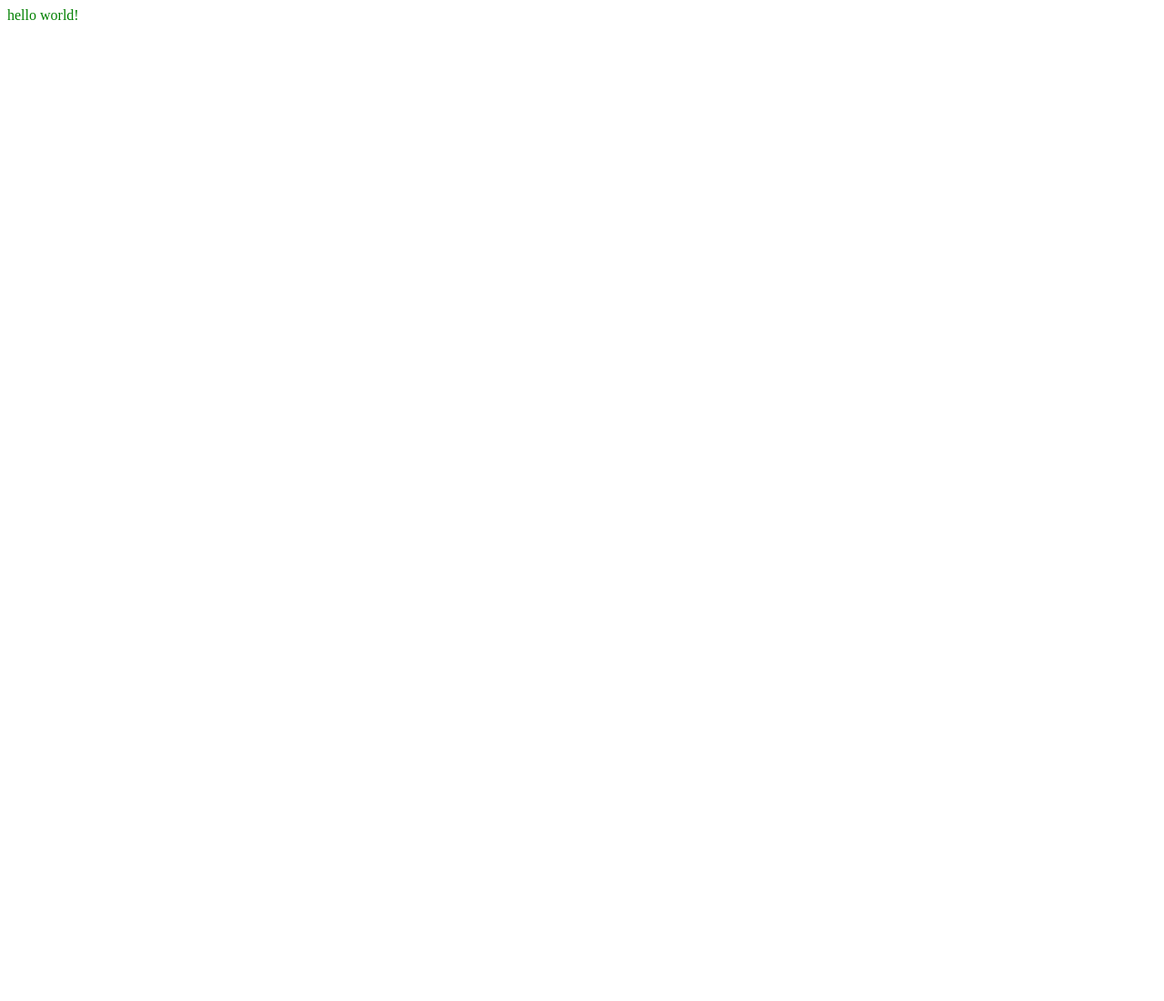
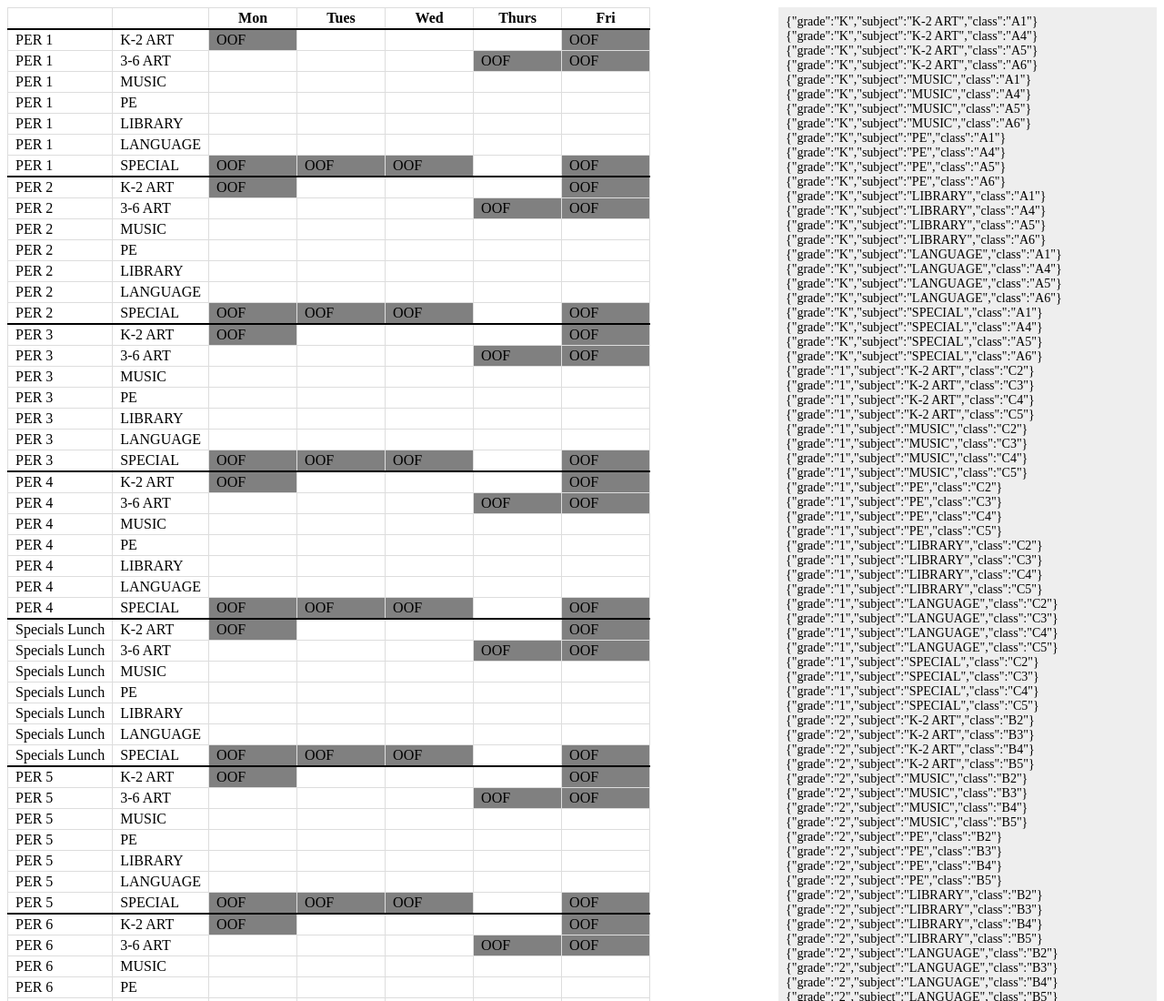
Before and after one commit to robkiessling/scheduler, a website built with webpack: page src/index.html in a window 1280 px wide. Shown: the top 1100 px of the page at 91% size. Before the commit the page ends 800 px from the top, so only its background shows below. Built offline with nearby package versions, Linux system fonts and the light colour scheme.

Commit message:
initial constants and rendering

```diff
--- a/package.json
+++ b/package.json
@@ -35,5 +35,8 @@
     "webpack": "^5.76.1",
     "webpack-cli": "^5.0.1",
     "webpack-dev-server": "^4.11.1"
+  },
+  "dependencies": {
+    "jquery": "^3.6.4"
   }
 }
--- /dev/null
+++ b/src/helpers.js
@@ -0,0 +1,5 @@
+
+
+export function checkForDuplicates(array) {
+    return new Set(array).size !== array.length;
+}
--- a/src/index.html
+++ b/src/index.html
@@ -5,8 +5,11 @@
     <title>Scheduler</title>
 </head>
 <body>
-<div id="hello-world">
-    hello world!
+<div id="output">
+    <div id="output-table-container">
+        <table id="output-table"></table>
+    </div>
+    <div id="remaining"></div>
 </div>
 </body>
 </html>
--- a/src/index.js
+++ b/src/index.js
@@ -1,3 +1,134 @@
 import './stylesheets/app.scss'
+import {renderRemaining, renderTable} from './rendering';
+import {checkForDuplicates} from "./helpers";
 
-console.log('hello world!');
+export const OOF = 'OOF'
+export const LUNCH = 'LUNCH'
+
+export const periods = [
+    { id: 'PER 1', timeRange: '8:10 - 8:55', blockGrades: [], lunch: false },
+    { id: 'PER 2', timeRange: '9:00 - 9:45', blockGrades: [], lunch: false },
+    { id: 'PER 3', timeRange: '10:05 - 10:50', blockGrades: [], lunch: false },
+    { id: 'PER 4', timeRange: '10:55 - 11:40', blockGrades: ['P','K','1','2'], lunch: true },
+    { id: 'Specials Lunch', timeRange: '11:45 - 12:25', blockGrades: ['3','4','5','6'], lunch: true },
+    { id: 'PER 5', timeRange: '12:30 - 1:15', blockGrades: [], lunch: false },
+    { id: 'PER 6', timeRange: '1:20 - 2:05', blockGrades: [], lunch: false },
+];
+
+export const dows = [
+    { id: 'M', name: 'Mon' },
+    { id: 'T', name: 'Tues' },
+    { id: 'W', name: 'Wed' },
+    { id: 'R', name: 'Thurs' },
+    { id: 'F', name: 'Fri' },
+]
+
+export let grades = [
+    // { id: 'P', color: 'lightpink', classes: ['P1'] },
+    { id: 'K', color: 'indianred', classes: ['A1', 'A4', 'A5', 'A6'] },
+    { id: '1', color: 'gold', classes: ['C2', 'C3', 'C4', 'C5'] },
+    { id: '2', color: 'darkorange', classes: ['B2', 'B3', 'B4', 'B5'] },
+    { id: '3', color: 'olivedrab', classes: ['B24', 'B25', 'B26'] },
+    { id: '4', color: 'mediumpurple', classes: ['C24', 'C25', 'C26'] },
+    { id: '5', color: 'plum', classes: ['C21', 'C22', 'C23'] },
+    { id: '6', color: 'aqua', classes: ['B21', 'B22', 'B23'] },
+];
+
+export let subjects = [
+    { id: 'K-2 ART', blockDows: ['M','F'], blockGrades: ['3','4','5','6'] },
+    { id: '3-6 ART', blockDows: ['R','F'], blockGrades: ['P','K','1','2'] },
+    { id: 'MUSIC', blockDows: [], blockGrades: [] },
+    { id: 'PE', blockDows: [], blockGrades: [] },
+    { id: 'LIBRARY', blockDows: [], blockGrades: [] },
+    { id: 'LANGUAGE', blockDows: [], blockGrades: [] },
+    { id: 'SPECIAL', blockDows: ['M','T','W','F'], blockGrades: [] }, // TODO forces special to a single day
+];
+
+export let dayPriority = ['T','W','R','M','F'];
+export let periodPriority = ['PER 6','PER 5','Specials Lunch','PER 4','PER 3','PER 2','PER 1'];
+
+export let result;
+export let remaining;
+export let classLookup;
+
+function initResult() {
+    result = [];
+    dows.forEach(dow => {
+        let dowResult = [];
+        periods.forEach(period => {
+            let periodResult = [];
+            subjects.forEach(subject => {
+                periodResult.push(subject.blockDows.includes(dow.id) ? OOF : null);
+            });
+            dowResult.push(periodResult);
+        });
+        result.push(dowResult);
+    });
+    console.log(result);
+}
+
+function initRemaining() {
+    remaining = [];
+    grades.forEach(grade => {
+        subjects.forEach(subject => {
+            grade.classes.forEach(klass => {
+                if (!subject.blockGrades.includes(grade.id)) {
+                    remaining.push({ grade: grade.id, subject: subject.id, "class": klass })
+                }
+            })
+        });
+    });
+    console.log(remaining);
+}
+function initClassLookup() {
+    classLookup = {};
+    grades.forEach(grade => {
+        grade.classes.forEach(klass => {
+            classLookup[klass] = {
+                id: klass,
+                grade: grade.id,
+                gradeColor: grade.color
+            }
+        })
+    });
+}
+
+
+function validateInputs() {
+    if (checkForDuplicates(periods.map(period => period.id))) {
+        console.error("Duplicate period ids found");
+    }
+    if (checkForDuplicates(dows.map(dow => dow.id))) {
+        console.error("Duplicate dow ids found");
+    }
+    if (checkForDuplicates(grades.map(grade => grade.id))) {
+        console.error("Duplicate grade ids found");
+    }
+    if (checkForDuplicates(grades.map(grade => grade.color))) {
+        console.error("Duplicate grade colors found");
+    }
+    let allClasses = [];
+    grades.forEach(grade => grade.classes.forEach(klass => allClasses.push(klass)));
+    if (checkForDuplicates(allClasses)) {
+        console.error("Duplicates class ids found");
+    }
+    if (checkForDuplicates(subjects.map(subject => subject.id))) {
+        console.error("Duplicate subject ids found");
+    }
+    dayPriority.forEach(dow => checkForeignKey(dow, dows));
+    periodPriority.forEach(period => checkForeignKey(period, periods));
+}
+
+function checkForeignKey(id, table) {
+    if (!table.some(record => record.id === id)) {
+        console.error(`Could not find id '${id}' in the following table:`)
+        console.error(table)
+    }
+}
+
+validateInputs();
+initResult();
+initRemaining();
+initClassLookup();
+renderTable();
+renderRemaining();
--- /dev/null
+++ b/src/rendering.js
@@ -0,0 +1,62 @@
+
+import $ from "jquery";
+import {classLookup, dows, LUNCH, OOF, periods, remaining, result, subjects} from "./index";
+
+const $table = $('#output-table');
+const $remaining = $('#remaining');
+
+export function renderTable() {
+    $table.empty();
+
+    const $thead = $('<thead>').appendTo($table);
+    let $tr = $('<tr>').appendTo($thead);
+    $('<th>', { "class": "period-header" }).appendTo($tr); // over period name
+    $('<th>', { "class": "subject-header" }).appendTo($tr); // over subject name
+    dows.forEach(dow => {
+        $('<th>', {
+            html: dow.name,
+            "class": "dow-header"
+        }).appendTo($tr);
+    })
+
+    const $tbody = $('<tbody>').appendTo($table);
+
+    periods.forEach((period, periodIndex) => {
+        subjects.forEach((subject, subjectIndex) => {
+            let cellClasses = [];
+            if (subjectIndex === 0) {
+                cellClasses.push('period-border');
+            }
+
+            $tr = $('<tr>').appendTo($tbody);
+            $('<td>', { html: period.id, "class": cellClasses }).appendTo($tr);
+            $('<td>', { html: subject.id, "class": cellClasses }).appendTo($tr);
+            dows.forEach((dow, dowIndex) => {
+                let cell = result[dowIndex][periodIndex][subjectIndex];
+                if (cell === OOF) {
+                    $('<td>', { html: 'OOF', style: 'background-color:grey;', "class": cellClasses }).appendTo($tr);
+                }
+                else if (cell === LUNCH) {
+                    $('<td>', { html: 'LUNCH', style: 'background-color:grey;', "class": cellClasses }).appendTo($tr);
+                }
+                else if (classLookup[cell]) {
+                    let klass = classLookup[cell];
+                    $('<td>', { html: klass.id, style: `background-color:${klass.gradeColor};`, "class": cellClasses }).appendTo($tr);
+                }
+                else {
+                    $('<td>', { html: '', "class": cellClasses }).appendTo($tr);
+                }
+            })
+        });
+    })
+}
+
+export function renderRemaining() {
+    $remaining.empty();
+
+    remaining.forEach(remain => {
+        $('<span>', {
+            html: JSON.stringify(remain)
+        }).appendTo($remaining);
+    })
+}
--- a/src/stylesheets/app.scss
+++ b/src/stylesheets/app.scss
@@ -2,3 +2,38 @@
 #hello-world {
   color: green;
 }
+
+#output {
+  display: flex;
+
+  #output-table-container {
+    flex: 1 1 auto ;
+
+    #output-table {
+
+      border-collapse: collapse;
+
+      th, td {
+        border: 1px solid #ddd;
+        padding: 2px 8px;
+      }
+
+      th.dow-header {
+        min-width: 80px;
+      }
+      td.period-border {
+        border-top: 2px solid black;
+      }
+    }
+  }
+
+  #remaining {
+    flex-shrink: 0;
+
+    width: 400px;
+    margin-left: 20px;
+    background: #eee;
+    padding: 8px;
+    font-size: 0.875rem;
+  }
+}
```
Also changed, not shown: src/logic.js (added), 1 other file.
